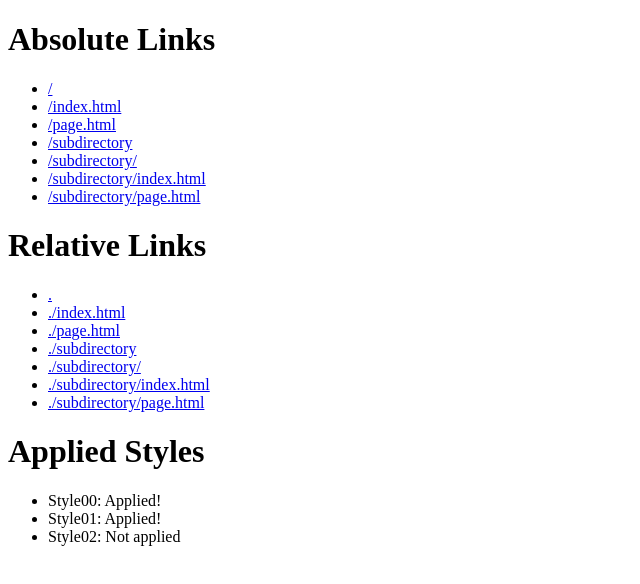
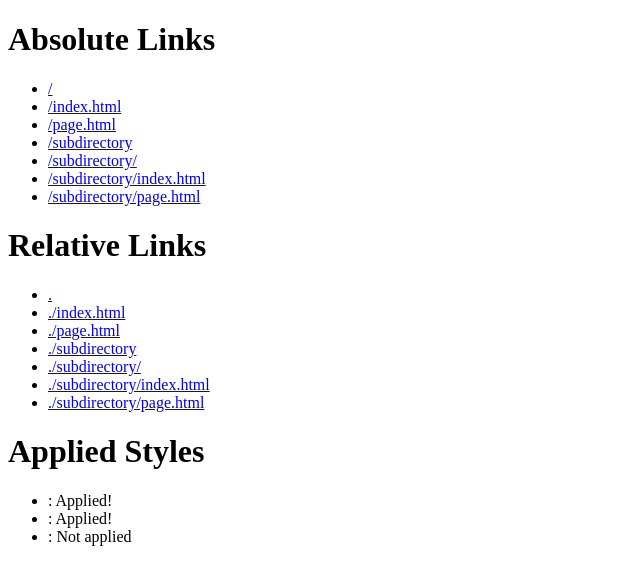
Before and after one commit to hookhookun/builder, a website with bundled scripts: page sample-input/index.html in a window 1280 px wide. Shown: the whole page, without its empty margins (0-640 px from the left). Built offline with nearby package versions, Linux system fonts and the light colour scheme.

Commit message:
Use class instead of attribute

```diff
--- a/sample-input/index.html
+++ b/sample-input/index.html
@@ -2,6 +2,10 @@
 <meta charset="utf-8">
 <title>@hookun/builder index</title>
 <link rel="icon" type="image/png" href="./favicon.png">
+<style>
+    .StyleTest::before{content:attr(data-style)': '}
+    .StyleTest::after{content:'Not applied'}
+</style>
 <link rel="stylesheet" href="./style00.css">
 <link rel="stylesheet" href="./style01.css">
 <script src="./script01.ts"></script>
@@ -27,14 +31,10 @@
         <li><a href="./subdirectory/page.html"></a></li>
     </ul>
     <h1>Applied Styles</h1>
-    <style>
-        [data-style]::before{content:attr(data-style)': '}
-        [data-style]::after{content:'Not applied'}
-    </style>
-    <ul class="StyleTest">
-        <li data-style="Style00"></li>
-        <li data-style="Style01"></li>
-        <li data-style="Style02"></li>
+    <ul>
+        <li class="StyleTest Style00"></li>
+        <li class="StyleTest Style01"></li>
+        <li class="StyleTest Style02"></li>
     </ul>
 </main>
 <script src="./script02.ts"></script>
--- a/sample-input/style00.css
+++ b/sample-input/style00.css
@@ -4,6 +4,6 @@ a::before {
 footer a::before {
     content: '';
 }
-li[data-style=Style00]::after {
+.Style00::after {
     content: 'Applied!';
 }
--- a/sample-input/style01.css
+++ b/sample-input/style01.css
@@ -1,3 +1,3 @@
-li[data-style=Style01]::after {
+.Style01::after {
     content: 'Applied!';
 }
--- a/sample-input/style02.css
+++ b/sample-input/style02.css
@@ -1,3 +1,3 @@
-li[data-style=Style02]::after {
+.Style02::after {
     content: 'Applied!';
 }
```
Also changed, not shown: sample-input/page.html (+8 -8 lines), sample-input/subdirectory/index.html (+8 -8 lines), sample-input/subdirectory/page.html (+8 -8 lines).
